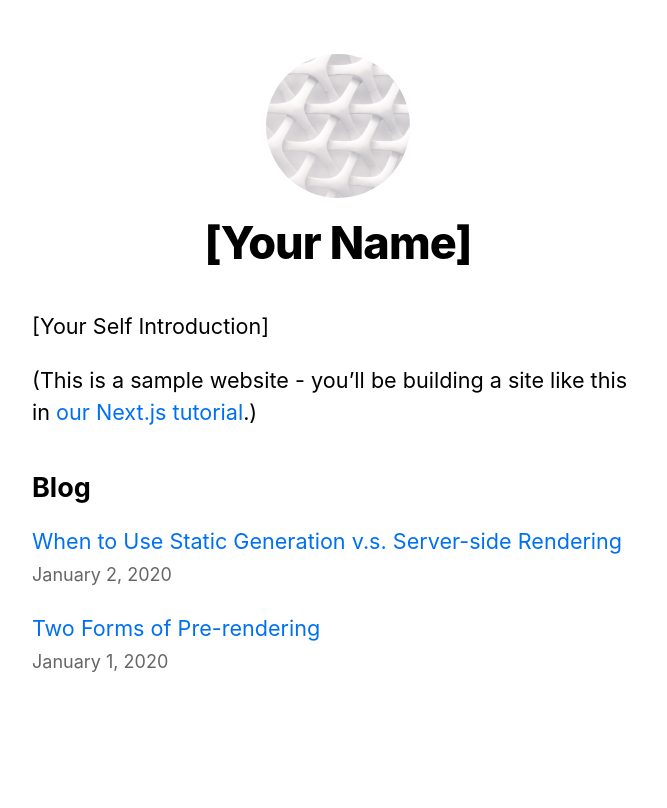
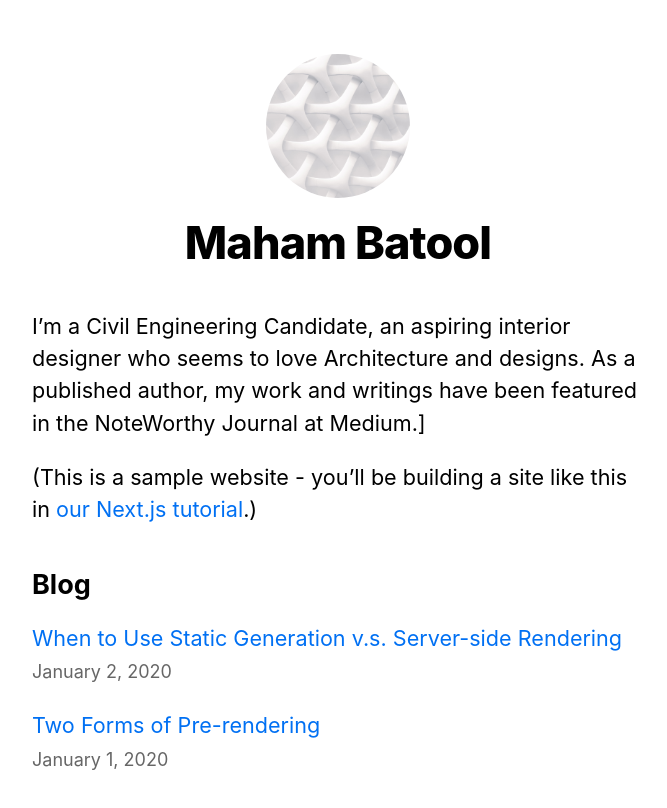
Before and after one commit to Maham-Hussain/nextjs-blog, a Next.js app: page / in a window 1280 px wide. Shown: the top 808 px of the page, without its empty margins (302-969 px from the left). Built offline with nearby package versions, Linux system fonts and the light colour scheme.

Commit message:
📦 NEW:

```diff
--- a/components/layout.js
+++ b/components/layout.js
@@ -3,7 +3,7 @@ import styles from './layout.module.css'
 import utilStyles from '../styles/utils.module.css'
 import Link from 'next/link'
 
-const name = '[Your Name]'
+const name = 'Maham Batool'
 export const siteTitle = 'Next.js Sample Website'
 
 export default function Layout({ children, home }) {
--- a/pages/index.js
+++ b/pages/index.js
@@ -12,7 +12,7 @@ export default function Home({ allPostsData }) {
         <title>{siteTitle}</title>
       </Head>
       <section className={utilStyles.headingMd}>
-        <p>[Your Self Introduction]</p>
+        <p>I’m a Civil Engineering Candidate, an aspiring interior designer who seems to love Architecture and designs. As a published author, my work and writings have been featured in the NoteWorthy Journal at Medium.]</p>
         <p>
           (This is a sample website - you’ll be building a site like this in{' '}
           <a href="https://nextjs.org/learn">our Next.js tutorial</a>.)
```
Also changed, not shown: public/images/cat.jpg (added). Lines whose indentation alone changed are shown as unchanged.
